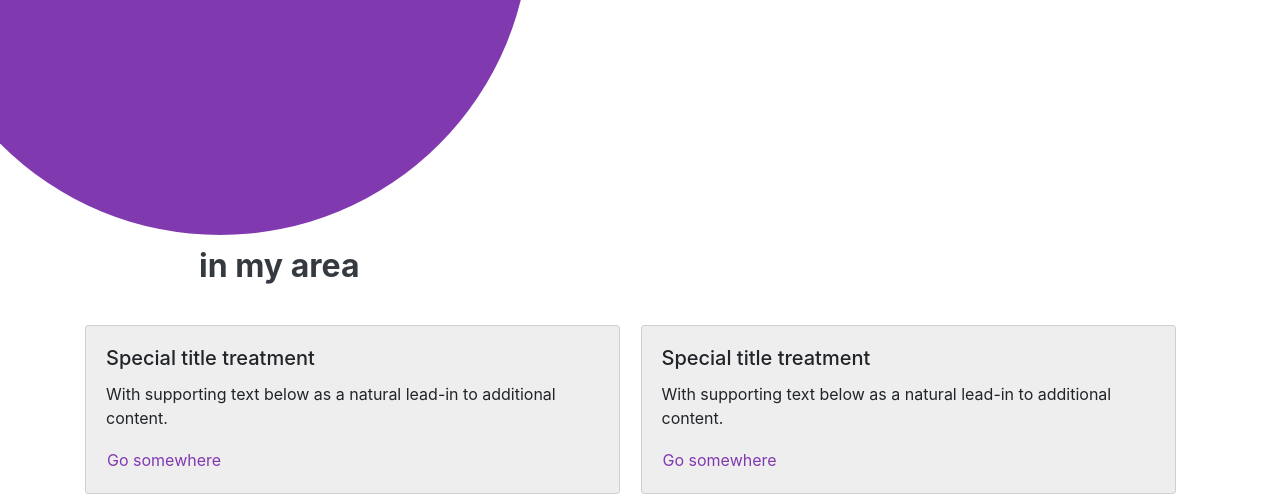
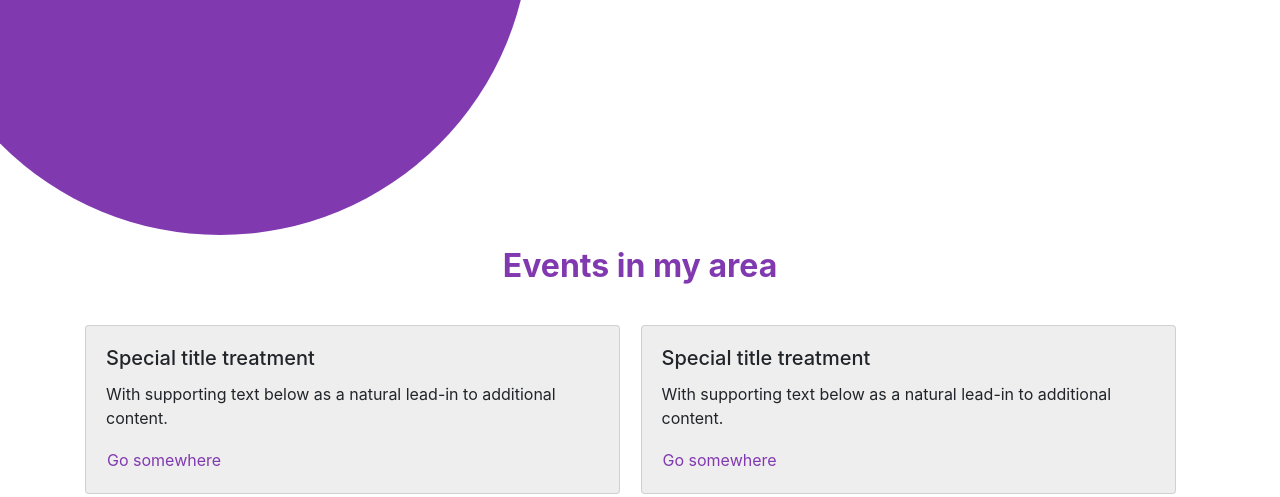
Before and after one commit to ralflopez/Tick-et_out, a plain HTML site: page client/index.html in a window 1280 px wide. Shown: the part 601-1098 px from the top of the page. Drawn offline with nearby package versions, Linux system fonts and the light colour scheme.

Commit message:
minor homepage change

```diff
--- a/client/index.html
+++ b/client/index.html
@@ -54,10 +54,9 @@
     </div>
     <!-- events near me -->
     <section class="container pt-5 pb-5">
-        <h2 class="text-white mb-4 font-weight-bold">
-          <span class="d-lg-none text-primary">Events</span>
-          <span class="d-none d-lg-inline-block text-white">Events</span>
-          <span class="text-dark">in my area<span></h2>
+        <h2 class="text-primary mb-4 font-weight-bold text-center">
+          Events in my area
+        </h2>
         <div class="card bg-secondary mt-3 mb-3 mr-3 d-inline-block">
             <div class="card-body">
                 <h5 class="card-title">Special title treatment</h5>
```
